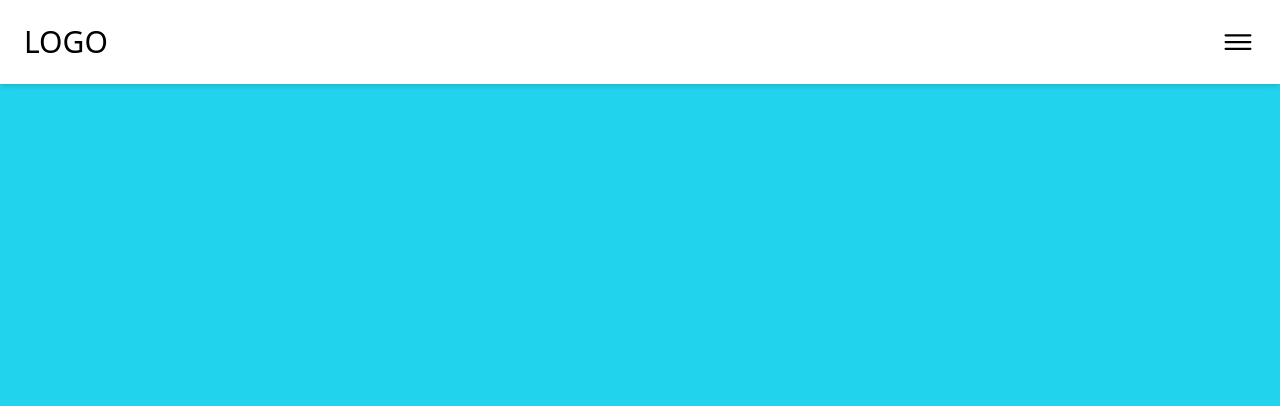
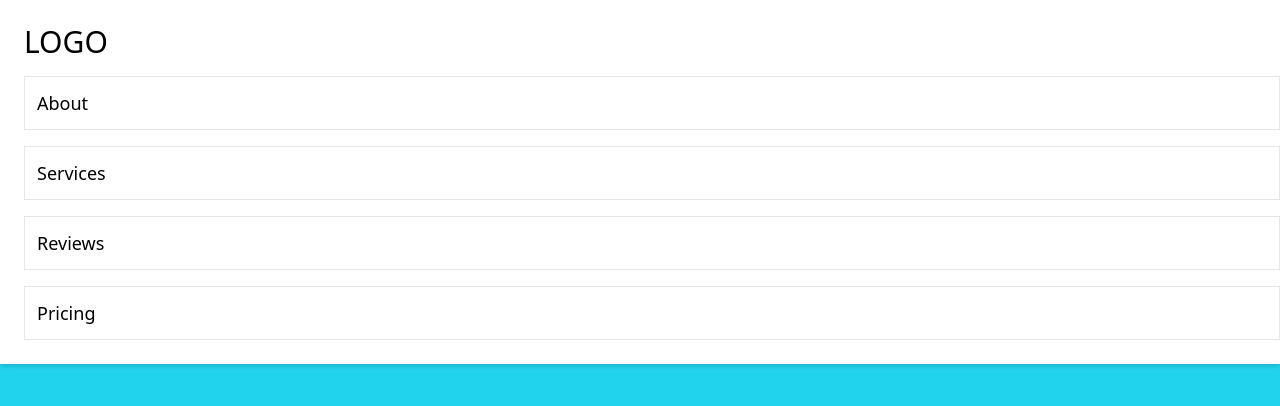
Before and after one commit to reyjean1026/nextjs, a Next.js app: page / in a window 1280 px wide. Shown: the top 406 px of the page. Built offline with nearby package versions, Linux system fonts and the light colour scheme.

Commit message:
navlinks added
navlinks added

```diff
--- /dev/null
+++ b/components/NavLinks.js
@@ -0,0 +1,24 @@
+import React from 'react'
+import Link from 'next/link'
+
+export default function NavLinks() {
+    // Defining link name and path
+    const links =
+        [{ 'name': 'About', 'path': '/about' },
+        { 'name': 'Services', 'path': '/services' },
+        { 'name': 'Reviews', 'path': '/reviews' },
+        { 'name': 'Pricing', 'path': '/pricing' },]
+    // Getting links and looping them through li
+    const listItems = links.map((link) =>
+            <li key={link.name} className='text-black text-lg font-medium hover:text-cyan-400 duration-300 mt-4 cursor-pointer border p-3'>
+                <Link href={link.path}>
+                <a>{link.name}</a>
+            </Link>
+           </li>
+    );
+    return (
+        <div className=''>
+            {listItems}
+        </div>
+    )
+}
--- a/components/Navbar.js
+++ b/components/Navbar.js
@@ -1,5 +1,6 @@
 import React from 'react'
 import Logo from './Logo'
+import NavLinks from './NavLinks'
 
 const Navbar = () => {
     return (
@@ -7,6 +8,9 @@ const Navbar = () => {
             <Logo />
             <div className='text-4xl text-black absolute top-6 right-6 cursor-pointer'><ion-icon name="menu-outline"></ion-icon>
             </div>
+            <ul>
+                <NavLinks/>
+            </ul>
         </div>
     )
 }
```
